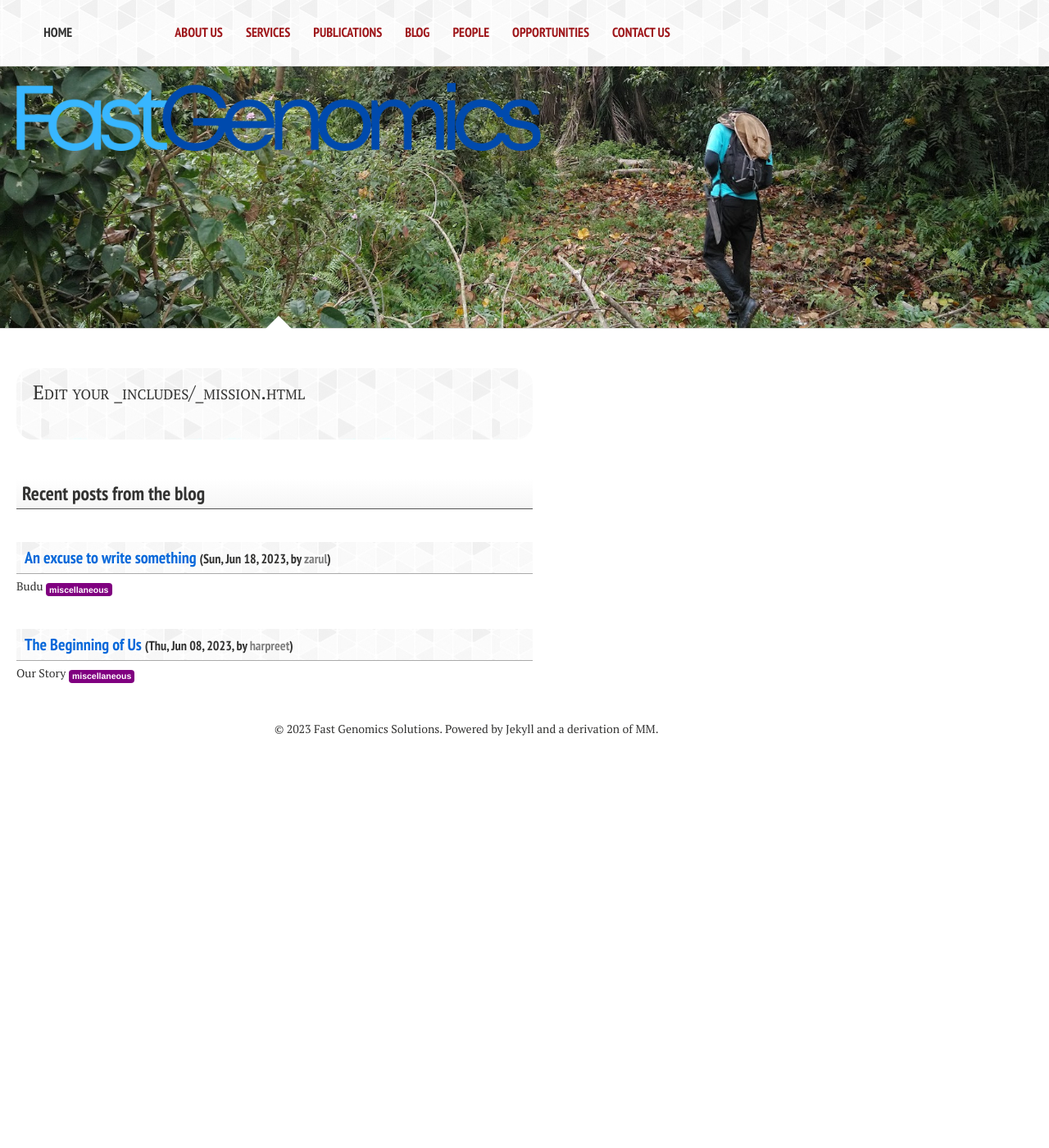
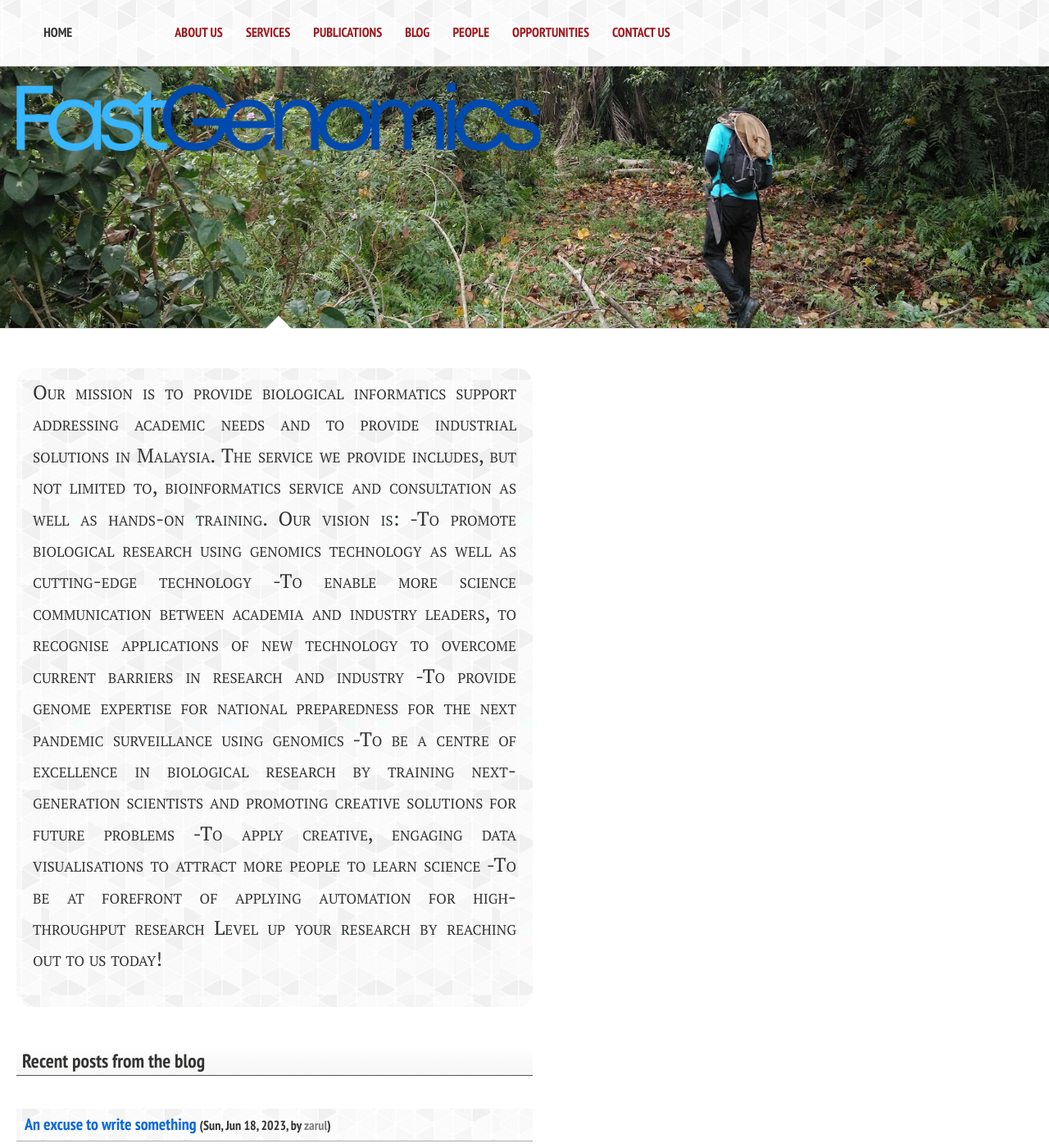
Before and after one commit to ZarulHanifah/ZarulHanifah.github.io, a Jekyll site: the page built from index.md, in a window 1280 px wide and 1400 px high. Shown: the whole window at 82% size. Built offline with Jekyll 4.4.1, drawn with Linux system fonts in a browser that asks for light colours; nearby versions of some CDN libraries; comment, search, counter and statistics services are not loaded.

Commit message:
Update _mission.html
Line 2 until Line 12.

```diff
--- a/_includes/_mission.html
+++ b/_includes/_mission.html
@@ -1,2 +1,12 @@
 <div class="mission">
-<p>Edit your _includes/_mission.html</p>
+<p>Our mission is to provide biological informatics support addressing academic needs and to provide industrial solutions in Malaysia. The service we provide includes, but not limited to, bioinformatics service and consultation as well as hands-on training.
+
+Our vision is:
+-To promote biological research using genomics technology as well as cutting-edge technology
+-To enable more science communication between academia and industry leaders, to recognise applications of new technology to overcome current barriers in research and industry
+-To provide genome expertise for national preparedness for the next pandemic surveillance using genomics
+-To be a centre of excellence in biological research by training next-generation scientists and promoting creative solutions for future problems
+-To apply creative, engaging data visualisations to attract more people to learn science
+-To be at forefront of applying automation for high-throughput research
+
+Level up your research by reaching out to us today!</p>
```
